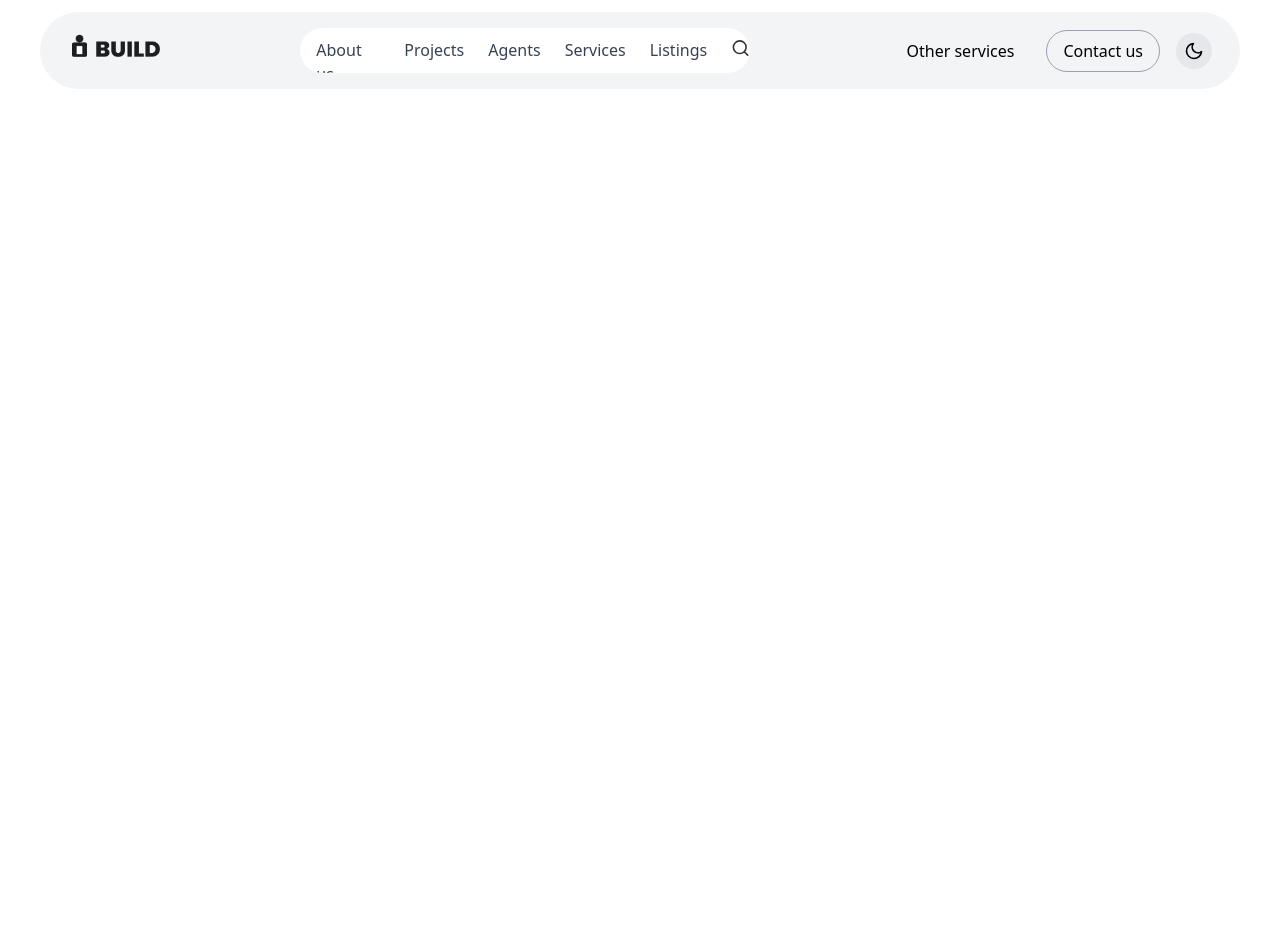
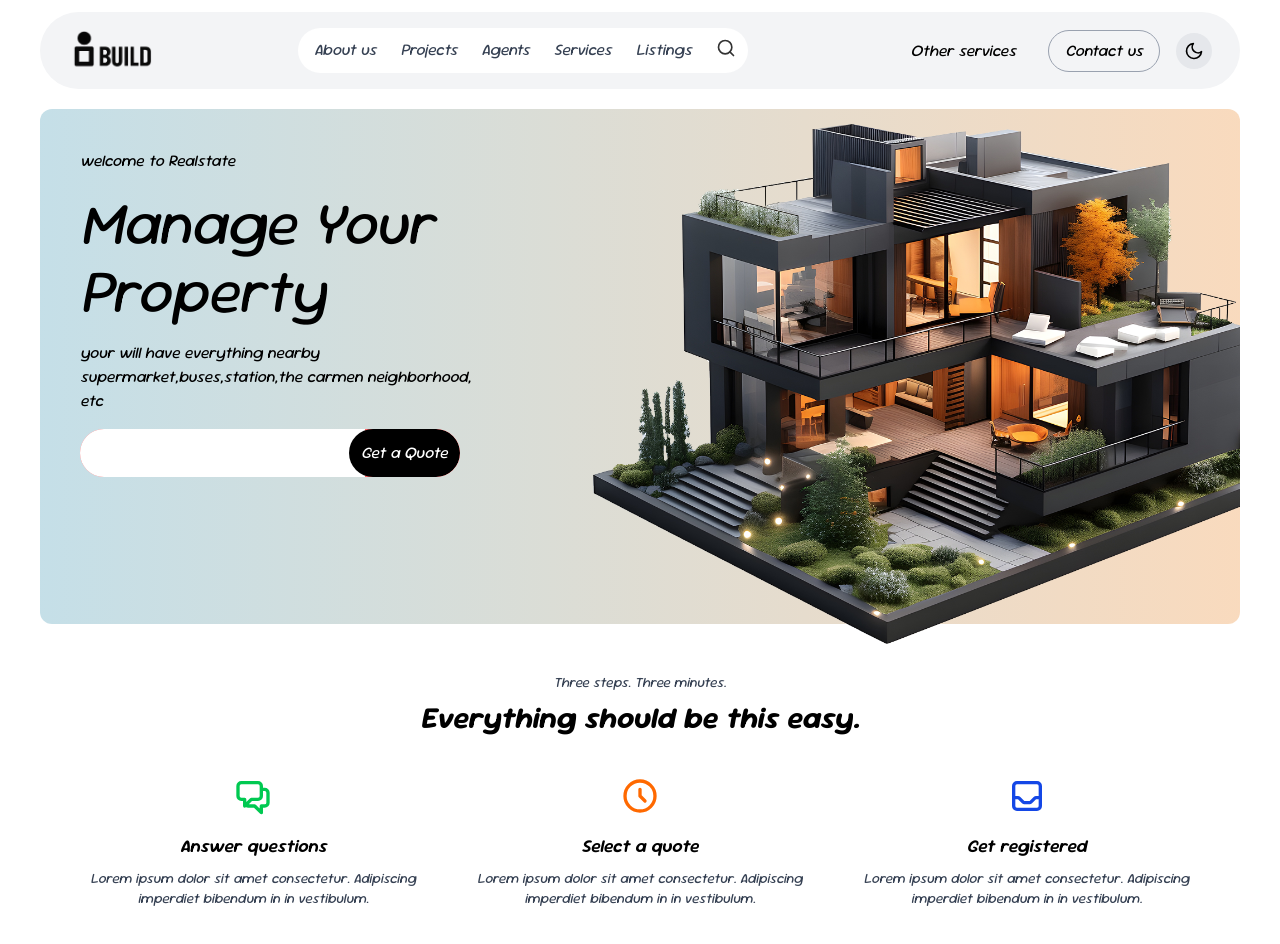
Before and after one commit to Abolfazleyaghoobi/landing-page, a React (Vite) app: page / in a window 1280 px wide. Shown: the top 944 px of the page. Before the commit the page ends 800 px from the top, so only its background shows below. Built offline with nearby package versions, Linux system fonts and the light colour scheme.

Commit message:
The HowltWS component has been completed.

```diff
--- a/index.html
+++ b/index.html
@@ -6,7 +6,7 @@
     <meta name="viewport" content="width=device-width, initial-scale=1.0" />
     <title>Landing Page Home</title>
   </head>
-  <body class="dark:bg-gray-600">
+  <body class="dark:bg-gray-600 font-sourGummy ">
     <div id="root"></div>
     <script type="module" src="/src/main.jsx"></script>
   </body>
--- /dev/null
+++ b/src/components/HowItWSComponents/HowItWorksSection.jsx
@@ -0,0 +1,48 @@
+import React from 'react';
+import { HiOutlineChatAlt2, HiOutlineClock, HiOutlineInbox } from 'react-icons/hi';
+
+const HowItWorksSection = () => {
+  return (
+    <section className="max-w-6xl mx-auto px-4 py-12 text-center">
+      <p className="text-sm dark:text-gray-100 text-gray-700 mb-2">Three steps. Three minutes.</p>
+      <h2 className="text-3xl dark:text-gray-100 font-bold mb-10">Everything should be this easy.</h2>
+
+      <div className="flex flex-col md:flex-row justify-between gap-10">
+        {/* Step 1 */}
+        <div className="flex-1">
+          <div className="text-green-500 dark:text-green-300 mb-4">
+            <HiOutlineChatAlt2 className="mx-auto h-10 w-10" />
+          </div>
+          <h3 className="text-lg font-semibold mb-2 dark:text-gray-300">Answer questions</h3>
+          <p className="text-gray-700 text-sm dark:text-gray-300">
+            Lorem ipsum dolor sit amet consectetur. Adipiscing imperdiet bibendum in in vestibulum.
+          </p>
+        </div>
+
+        {/* Step 2 */}
+        <div className="flex-1">
+          <div className="text-orange-500 mb-4 dark:text-orange-300">
+            <HiOutlineClock className="mx-auto h-10 w-10" />
+          </div>
+          <h3 className="text-lg font-semibold mb-2 dark:text-gray-300">Select a quote</h3>
+          <p className="text-gray-700 text-sm dark:text-gray-300">
+            Lorem ipsum dolor sit amet consectetur. Adipiscing imperdiet bibendum in in vestibulum.
+          </p>
+        </div>
+
+        {/* Step 3 */}
+        <div className="flex-1">
+          <div className="text-blue-700 mb-4 dark:text-blue-300">
+            <HiOutlineInbox className="mx-auto h-10 w-10" />
+          </div>
+          <h3 className="text-lg font-semibold mb-2 dark:text-gray-300">Get registered</h3>
+          <p className="text-gray-700 text-sm dark:text-gray-300">
+            Lorem ipsum dolor sit amet consectetur. Adipiscing imperdiet bibendum in in vestibulum.
+          </p>
+        </div>
+      </div>
+    </section>
+  );
+};
+
+export default HowItWorksSection;
--- a/src/components/header/Header.jsx
+++ b/src/components/header/Header.jsx
@@ -0,0 +1,34 @@
+import Navbar from "../navBar/Navbar";
+import imgHeader from "../../assets/img/imageHeader.png"
+function Header() {
+    return ( <>
+    <Navbar/>
+<div className="flex mt-5 rounded-[12px]
+bg-linear-[var(--color-gradient-header)]
+dark:bg-linear-[var(--color-gradient-header-darkMode)]
+xxl:h-[515px]
+xl:h-[515px]
+lg:h-[470px]">
+    <div className="w-[40%] flex  flex-col p-10">
+        <p className="">welcome to Realstate</p>
+        <h1 className="mt-4 text-[60px] leading-[68px]">Manage Your Property</h1>
+        <p className="mt-4">
+            your will have everything nearby supermarket,buses,station,the carmen neighborhood, etc
+        </p>
+        <div className="mt-4 rounded-full overflow-hidden bg-red-400 w-[380px] flex relative">
+            <input className="bg-white p-3 w-[75%] focus:none outline-none" type="email" name="" id="" />
+           <div className="bg-black text-white rounded-full absolute  right-[0px] xl:top-[0px] lg:top-[-3px]">
+           <button className="  p-3">Get a Quote</button>
+           </div>
+        </div>
+    </div>
+    <div className="w-[60%] relative">
+        <img className="absolute w-[650px] right-0 top-[-12px]" src={imgHeader} alt="" />
+
+    </div>
+</div>
+
+    </> );
+}
+
+export default Header;
--- a/src/components/navBar/Navbar.jsx
+++ b/src/components/navBar/Navbar.jsx
@@ -50,7 +50,7 @@
     <div className="flex items-center justify-between bg-gray-100  dark:bg-[#919191] mt-3 p-4 rounded-full ">
       {/* سمت چپ - لوگو */}
       <div className="flex-shrink-0 ps-1 ms-3">
-        <img src={logo} alt="Logo" className="w-22 mb-3" />
+        <img src={logo} alt="Logo" className="w-[80px] " />
       </div>
 
       {/* وسط - لینک‌ها و آیکون سرچ */}
--- a/src/index.css
+++ b/src/index.css
@@ -4,6 +4,16 @@
   src: url("./assets/font/sourGummy.ttf") format("truetype");
 }
 @theme {
+  --color-gradient-header: 90deg, hsla(195, 43%, 84%, 1) 0%,
+    hsla(29, 83%, 86%, 1) 100%;
+    --color-gradient-header-darkMode:90deg,rgba(161, 66, 153, 1) 0%, rgba(171, 165, 84, 1) 100%;
   --font-sourGummy: "sourGummy", sans-serif;
+  /* breakpoint */
+  --breakpoint-*: initial;
+  --breakpoint-sm: 576px;
+  --breakpoint-md: 768px;
+  --breakpoint-lg: 992px;
+  --breakpoint-xl: 1200px;
+  --breakpoint-xxl: 1400px;
 }
 @custom-variant dark (&:where(.dark, .dark *));
--- a/src/page/home/Home.jsx
+++ b/src/page/home/Home.jsx
@@ -1,10 +1,11 @@
-import Navbar from "../../components/navBar/Navbar";
+import Header from "../../components/header/Header";
+import HowItWorksSection from "../../components/HowItWSComponents/HowItWorksSection";
 
 function Home() {
     return (
-     <div className="max-w-[1200px] mx-auto">
-      <Navbar/>
-
+     <div className="container  mx-auto">
+      <Header/>
+      <HowItWorksSection/>
      </div>
      );
 }
```
Also changed, not shown: src/assets/img/imageHeader.png (added), src/assets/img/logo/Logo.png. Lines whose indentation alone changed are shown as unchanged.
